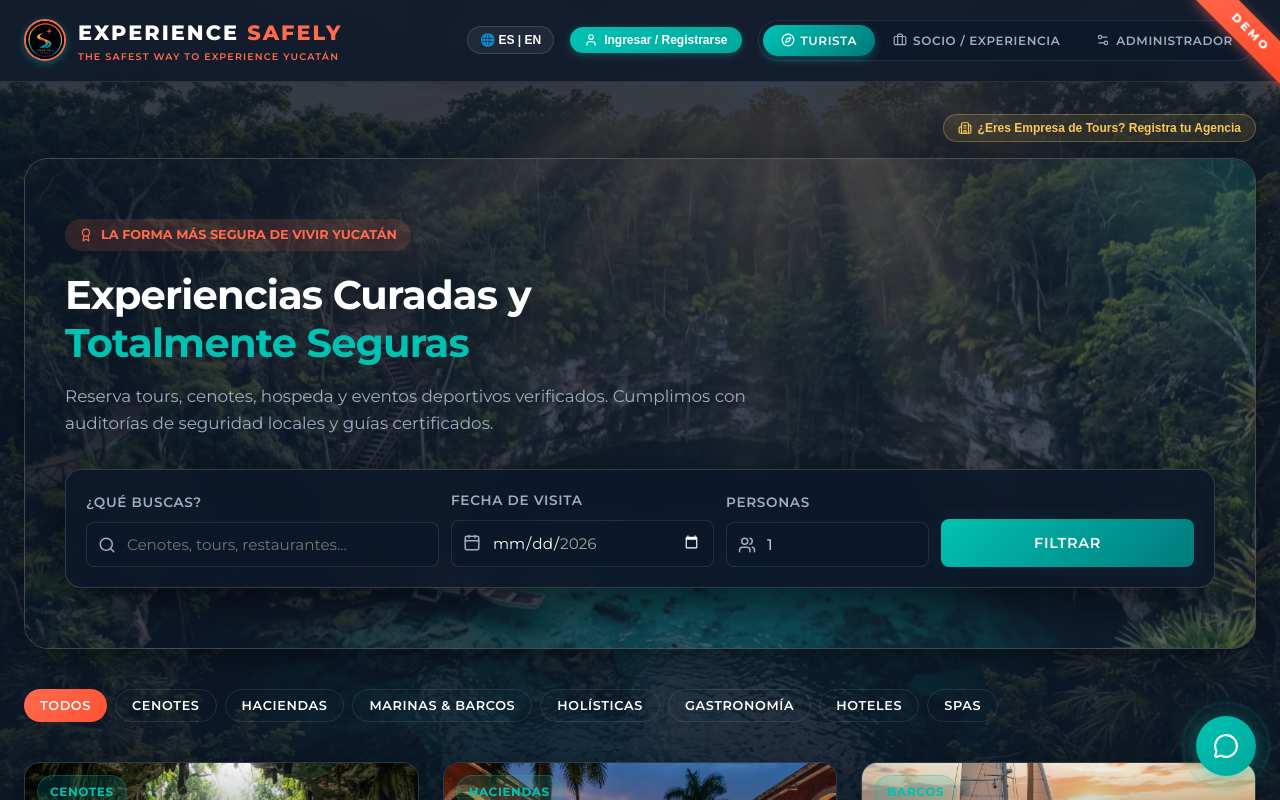
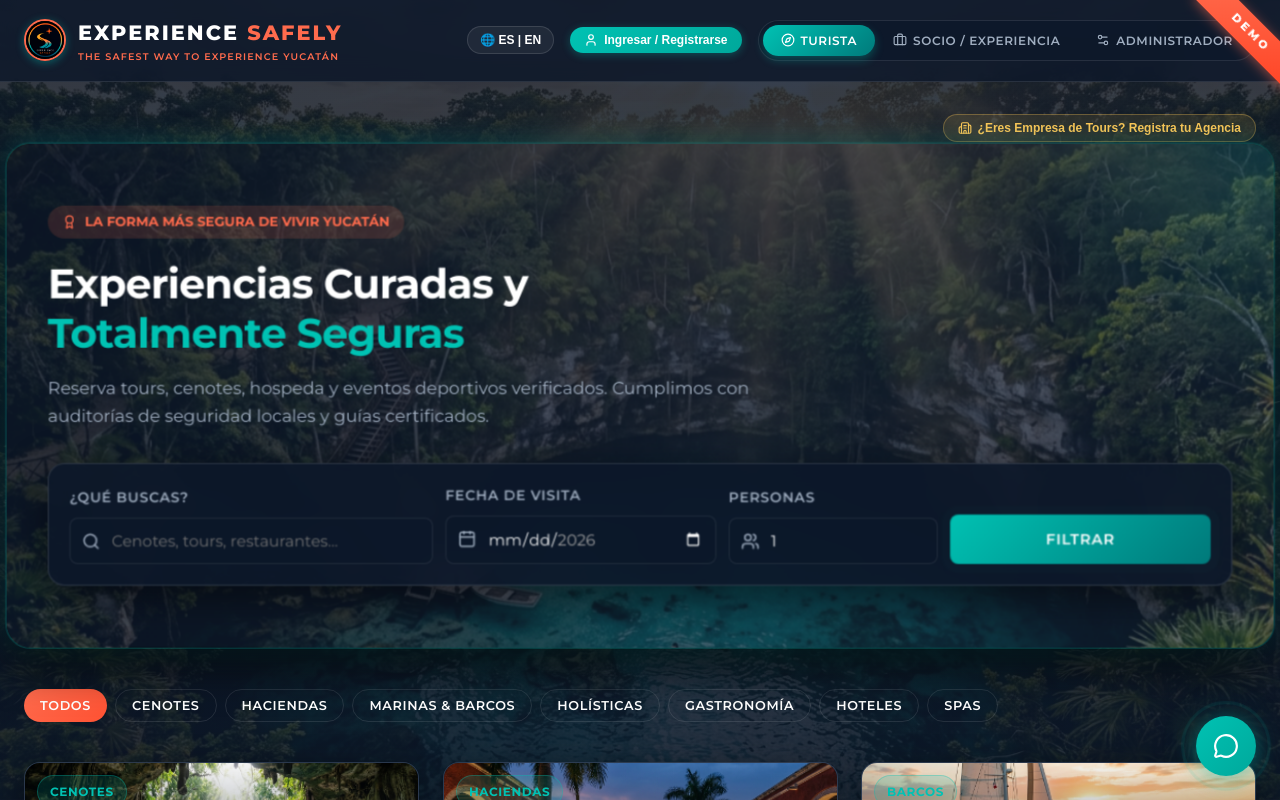
Before and after one commit to chatbot-multicanal/experience-safely, a React (Vite) app: page / in a window 1280 px wide. In both pictures the pointer is over the element 640 px from the left and 403 px from the top of the page. Shown: the top 800 px of the page. Built offline with nearby package versions, Linux system fonts and the light colour scheme.

Commit message:
add-card-zoom-in-and-elevation-hover-effect

```diff
--- a/src/index.css
+++ b/src/index.css
@@ -114,12 +114,15 @@ h1, h2, h3, h4, h5, h6 {
   border: 1px solid var(--color-border);
   border-radius: var(--radius-md);
   box-shadow: var(--shadow-premium);
-  transition: var(--transition-smooth);
+  transition: transform 0.4s cubic-bezier(0.16, 1, 0.3, 1), box-shadow 0.4s cubic-bezier(0.16, 1, 0.3, 1), border-color 0.4s ease, background 0.4s ease;
+  will-change: transform;
 }
 
 .glass-card:hover {
   background: var(--color-bg-card-hover);
-  border-color: rgba(255, 255, 255, 0.2);
+  transform: translateY(-8px) scale(1.03);
+  box-shadow: 0 20px 40px rgba(0, 0, 0, 0.6), 0 0 30px rgba(0, 194, 179, 0.25);
+  border-color: rgba(0, 194, 179, 0.4);
 }
 
 /* Interactive Elements & Buttons */
```
Also changed, not shown: 4 other files (tests, documents, lock files or other folders).
